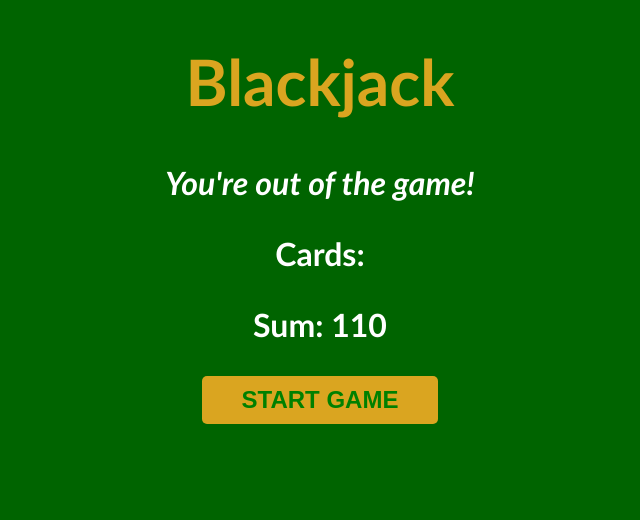
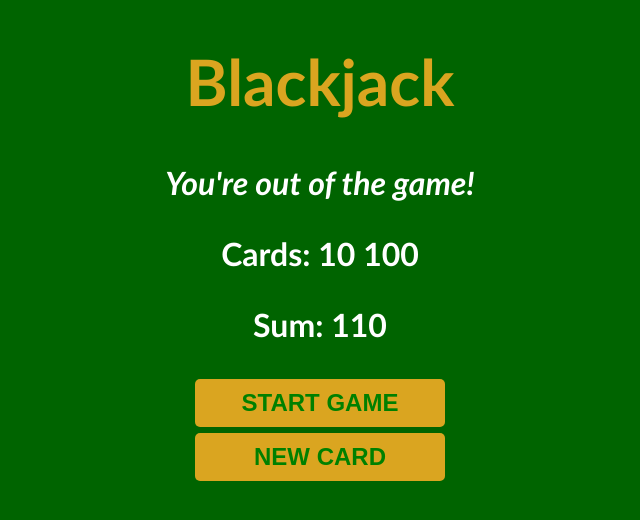
Before and after one commit to GaniyuSodiq/BlackJack, a plain HTML site: page index.html in a window 1280 px wide. Both pictures are taken after a click on the button "START GAME". Shown: the whole page, without its empty margins (320-960 px from the left). Drawn offline with Linux system fonts and the light colour scheme.

Commit message:
add the new card button

```diff
--- a/app.js
+++ b/app.js
@@ -8,8 +8,10 @@ let message
 let messageEl = document.getElementById("message-el")
 // let sumEl = document.getElementById("sum-el")
 let sumEl = document.querySelector("#sum-el")
+let cardsEl = document.querySelector(".cards-el")
 
 function startGame() {
+    cardsEl.textContent = "Cards: " + firstCard +" " + secondCard
     sumEl.textContent = "Sum: " + sum
     if (sum <= 20) {
         messageEl.textContent = "Do you want to draw a new card?"
--- a/index.html
+++ b/index.html
@@ -11,8 +11,9 @@
 <body>
     <h1>Blackjack</h1>
     <p id="message-el">Want to play around?</p>
-    <p>Cards:</p>
+    <p class="cards-el">Cards:</p>
     <p id="sum-el">Sum:</p>
-    <button id="startgame-btn" onclick="startGame()">START GAME</button>
+    <button onclick="startGame()">START GAME</button> <br>
+    <button onclick="newCard()">NEW CARD</button>
 </body>
 </html>
--- a/style.css
+++ b/style.css
@@ -15,7 +15,7 @@ h1{
     font-style: italic;
 }
 
-#startgame-btn{
+button{
     color: green;
     background-color: goldenrod;
     padding: 10px 40px;
@@ -23,4 +23,6 @@ h1{
     font-size: 1.5rem;
     font-weight: bold;
     border-radius: 5px;
+    margin: 3px;
+    width: 250px;
 }
```
